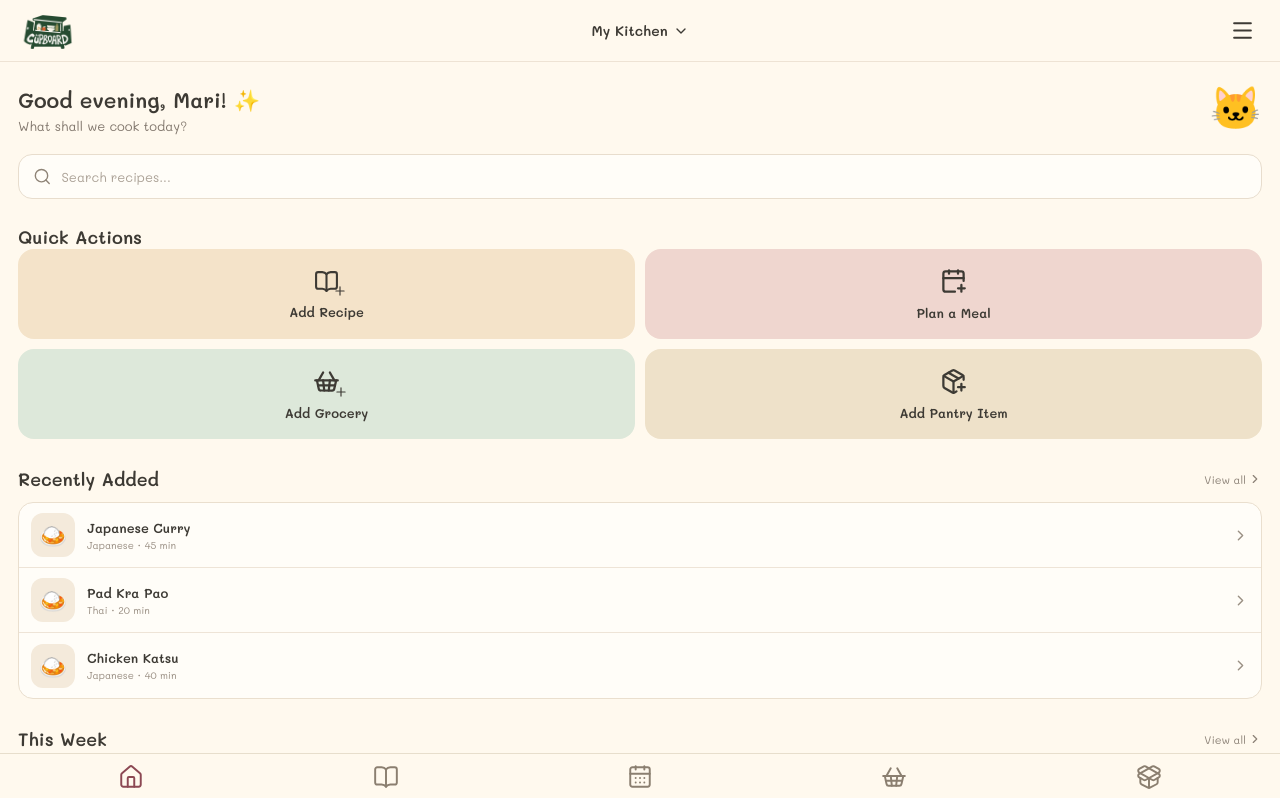
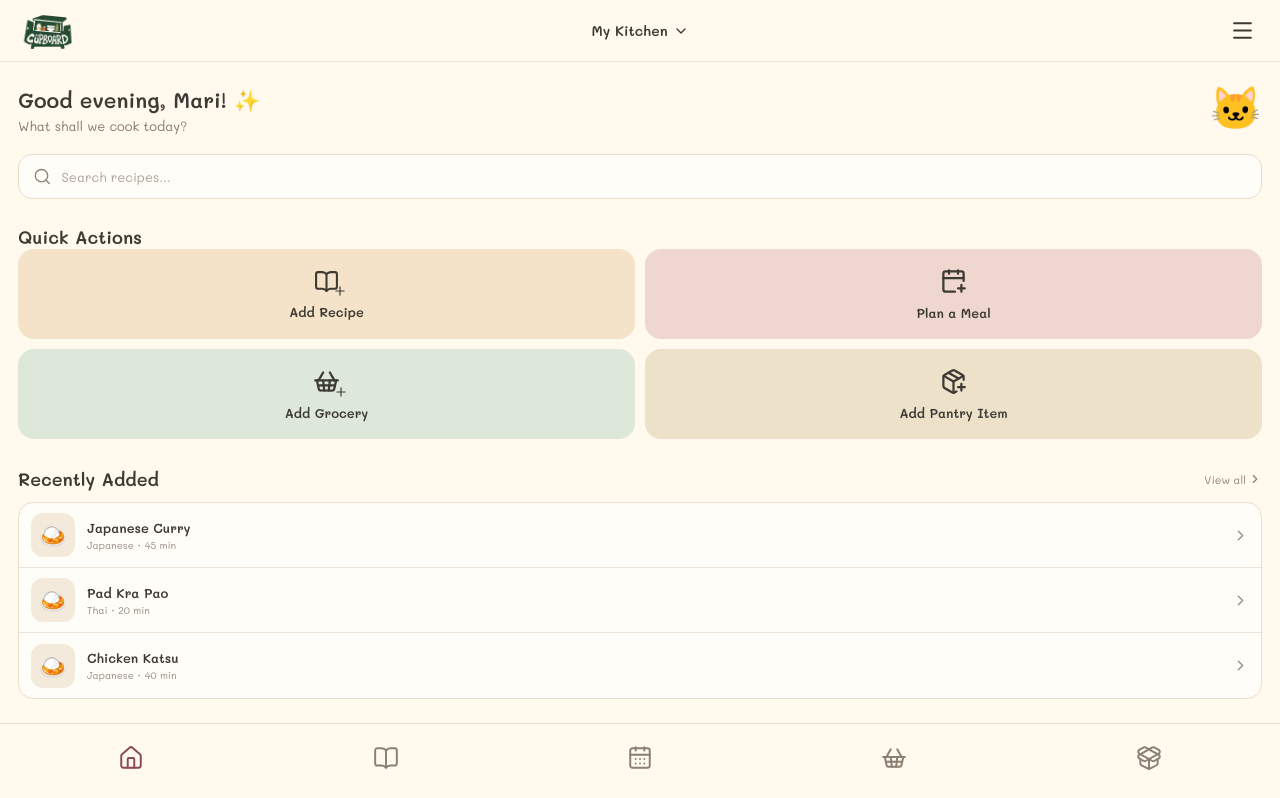
Before and after one commit to lallalamin/CupBoard, a React (Vite) app: page / in a window 1280 px wide. Shown: the top 798 px of the page. Built offline with nearby package versions, Linux system fonts and the light colour scheme.

Commit message:
make header sticky

```diff
--- a/src/components/AppHeader.css
+++ b/src/components/AppHeader.css
@@ -1,5 +1,6 @@
 .app-header {
-  position: relative;
+  position: sticky;
+  top: 0;
 
   width: 100%;
   height: 62px;
@@ -11,10 +12,9 @@
   padding: 0 18px;
 
   background: #fff9ee;
-
   border-bottom: 1px solid #eee3d4;
 
-  z-index: 100;
+  z-index: 1000;
 }
 
 
--- a/src/components/AppLayout.css
+++ b/src/components/AppLayout.css
@@ -4,5 +4,7 @@
 
 .app-layout__content {
   min-height: 100dvh;
-  padding-bottom: 80px;
+
+  padding-bottom:
+    calc(90px + env(safe-area-inset-bottom));
 }
--- a/src/components/BottomNav.css
+++ b/src/components/BottomNav.css
@@ -6,12 +6,14 @@
   bottom: 0;
 
   width: 100%;
-  max-width: 100%;
 
   display: grid;
   grid-template-columns: repeat(5, 1fr);
 
-  padding: 10px 4px calc(10px + env(safe-area-inset-bottom));
+  padding:
+    10px
+    4px
+    calc(18px + env(safe-area-inset-bottom));
 
   background: #fff9ee;
   border-top: 1px solid #e7decc;
@@ -22,13 +24,11 @@
 .bottom-nav__item {
   width: 100%;
   min-width: 0;
+  min-height: 48px;
 
   display: flex;
-  flex-direction: column;
   align-items: center;
   justify-content: center;
-
-  gap: 4px;
 
   color: #8b7f70;
   text-decoration: none;
```
